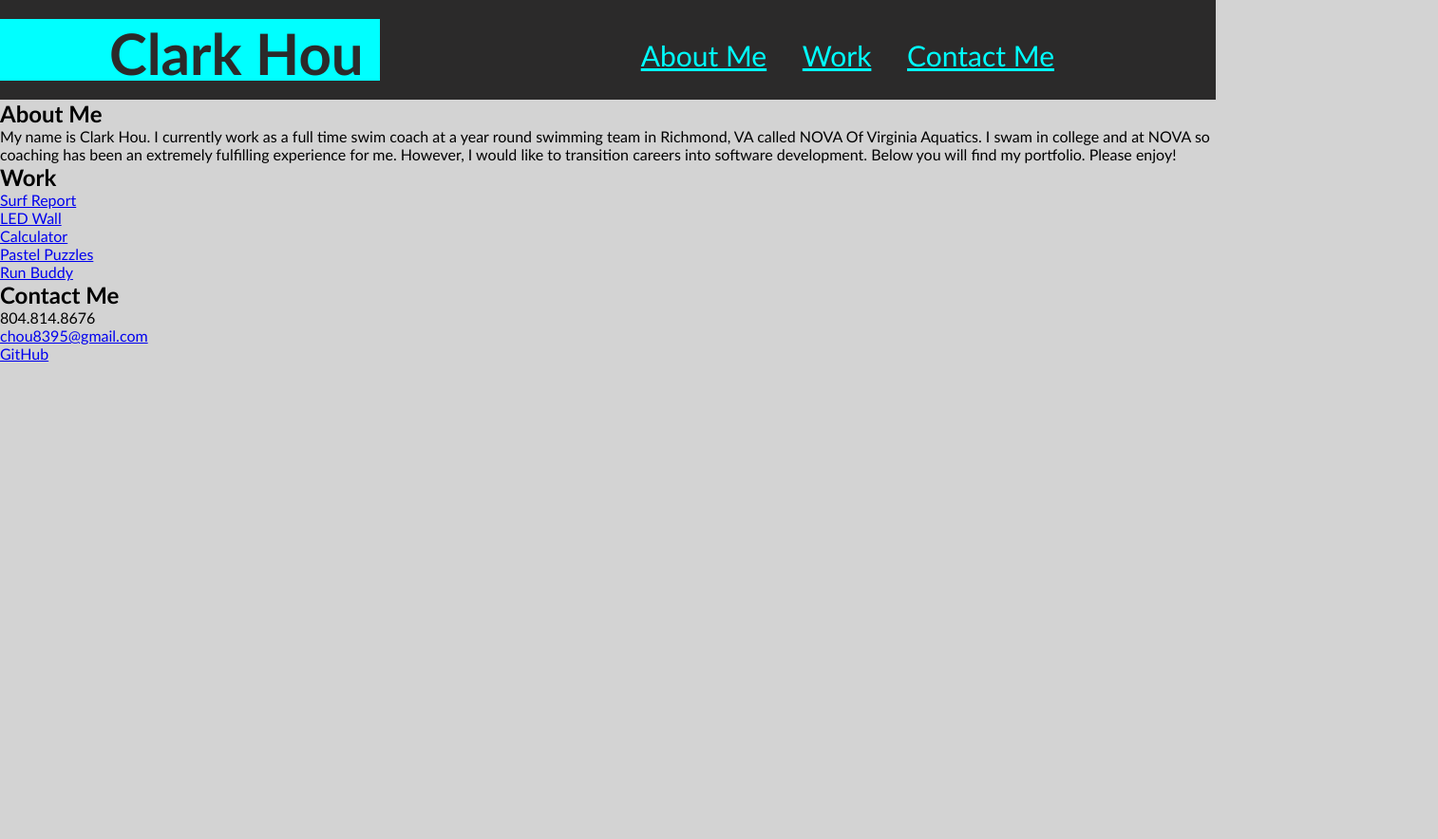
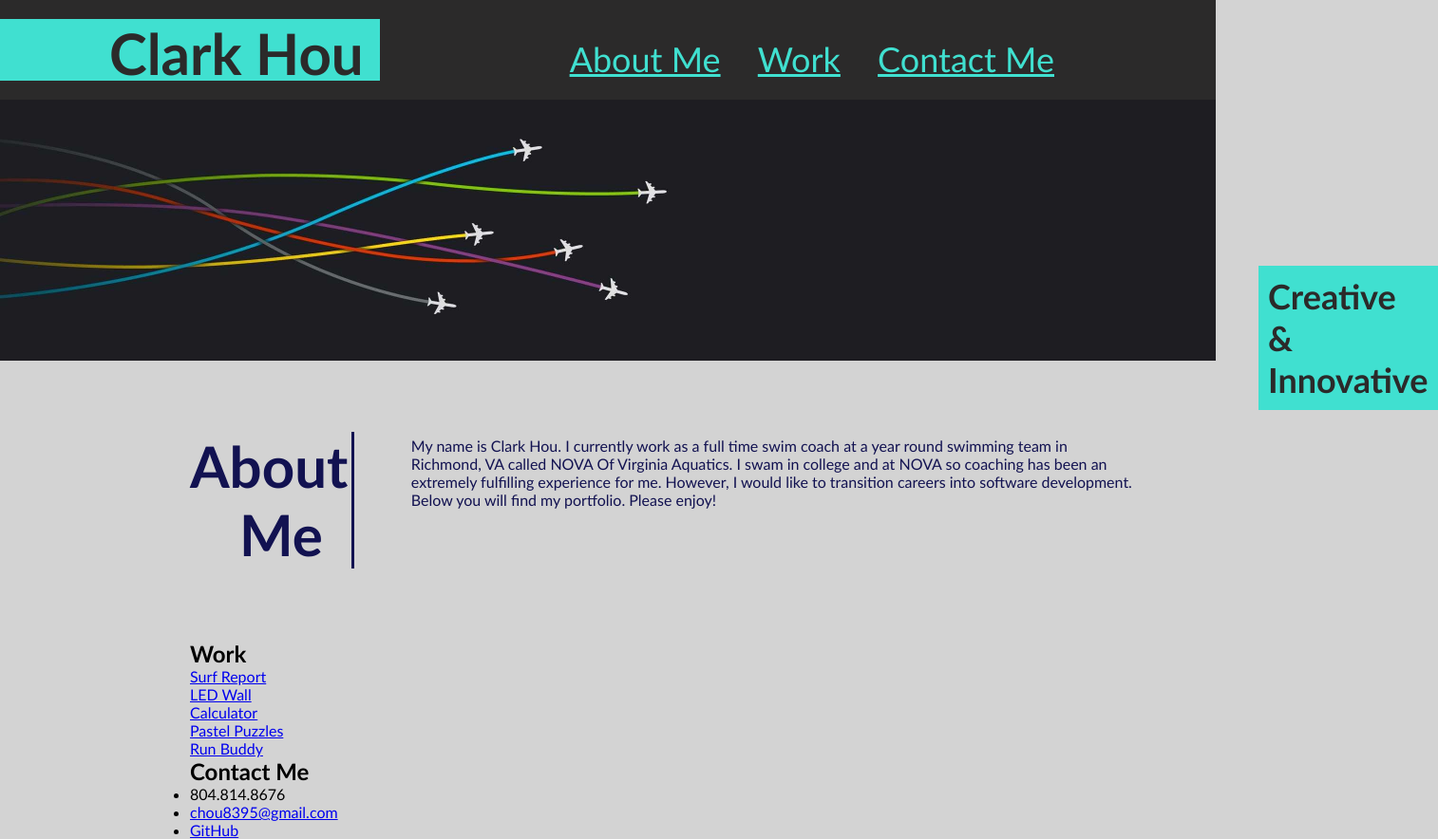
Before and after one commit to chou8395-XOMYwl/Professional-Portfolio, a plain HTML site: page index.html in a window 1280 px wide. Shown: the whole page at 95% size, 1514 px wide, since content can reach past the window. Before the commit the page ends 800 px from the top, so only its background shows below. Drawn offline with Linux system fonts and the light colour scheme.

Commit message:
css changes

```diff
--- a/assets/style.css
+++ b/assets/style.css
@@ -17,7 +17,7 @@ header {
     header h1 {
         display: inline-block;
         font-size: 60px;
-        background-color: aqua;
+        background-color: turquoise;
         color: rgb(43, 42, 42);
         width: 400px;
         height: 65px;
@@ -26,7 +26,7 @@ header {
 
     header nav {
         float: right;
-        font-size: 30px
+        font-size: 36px
     }
 
     header nav ul {
@@ -42,5 +42,54 @@ header {
 
     header nav ul li a {
         text-decoration: underline;
-        color: aqua;
+        color: turquoise;
     }
+
+.hero {
+    height: 275px;
+    width: 100%;
+    background-image: url(../assets/images/hero.jpg);
+    background-size: cover;
+    background-position: center;
+    position: relative;
+}
+
+.hero-subtitle h1 {
+    position: absolute;
+    font-size: 36px;
+    left: 1325px;
+    top: 175px;
+    background-color: turquoise;
+    color: rgb(43, 42, 42);
+    padding: 10px;
+}
+
+.content {
+    width: 90%;
+    display: inline-block;
+    margin-left: 200px;
+}
+
+.About-Me {
+    margin: 75px 0px 75px 0px;
+    color: rgb(18, 18, 81);
+}
+
+.About-Me h2 {
+    display: inline-block;
+    width: 15%;
+    font-size: 60px;
+    border-right: solid;
+    border-color: rgb(18, 18, 81);
+    text-align: right;
+    padding-right: 30px;
+}
+
+.About-Me p {
+    display: inline-block;
+    width: 60%;
+    float: right;
+    position: absolute;
+    top: 460px;
+    margin-left: 60px;
+}
--- a/index.html
+++ b/index.html
@@ -24,7 +24,11 @@
                     </ul>
                 </nav>
         </header>
-        <section class="hero"></section>
+        <section class="hero">
+            <div class="hero-subtitle">
+                <h1>Creative & Innovative</h1>
+            </div>
+        </section>
         <main class="content">
             <section id="About-Me" class="About-Me">
                 <h2>About Me</h2>
```
Also changed, not shown: assets/images/hero.jpg (added).
